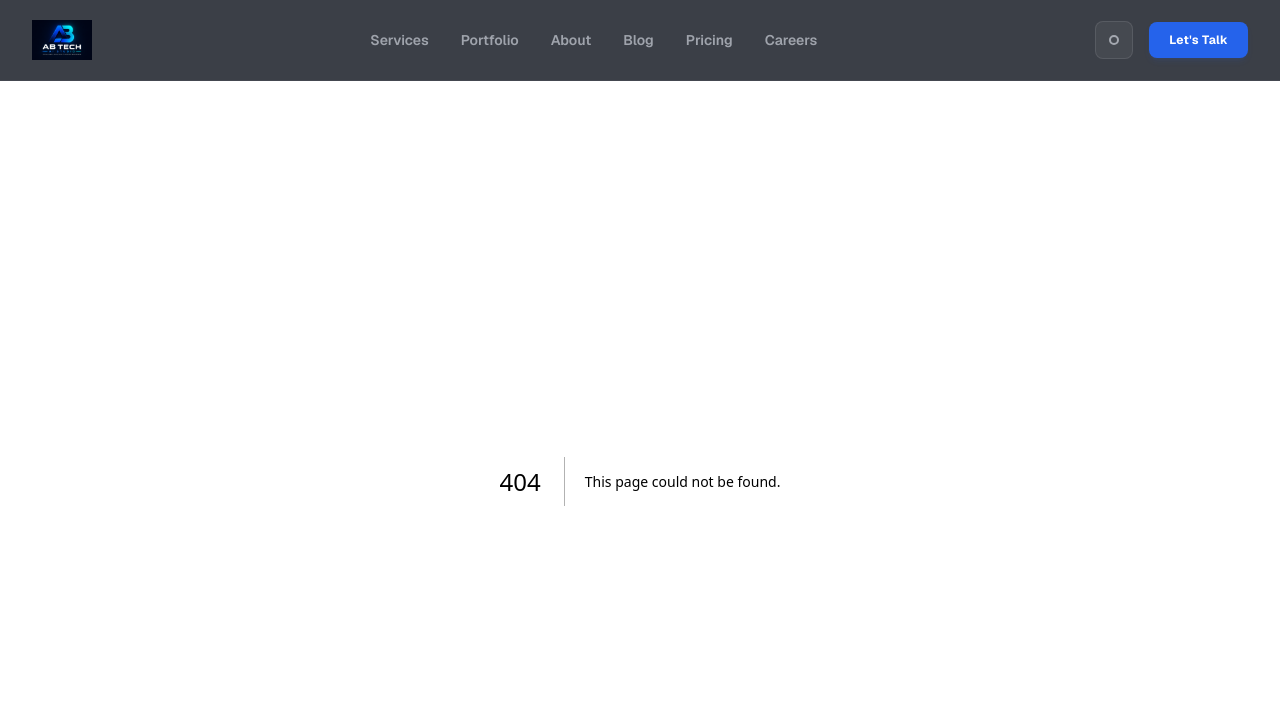
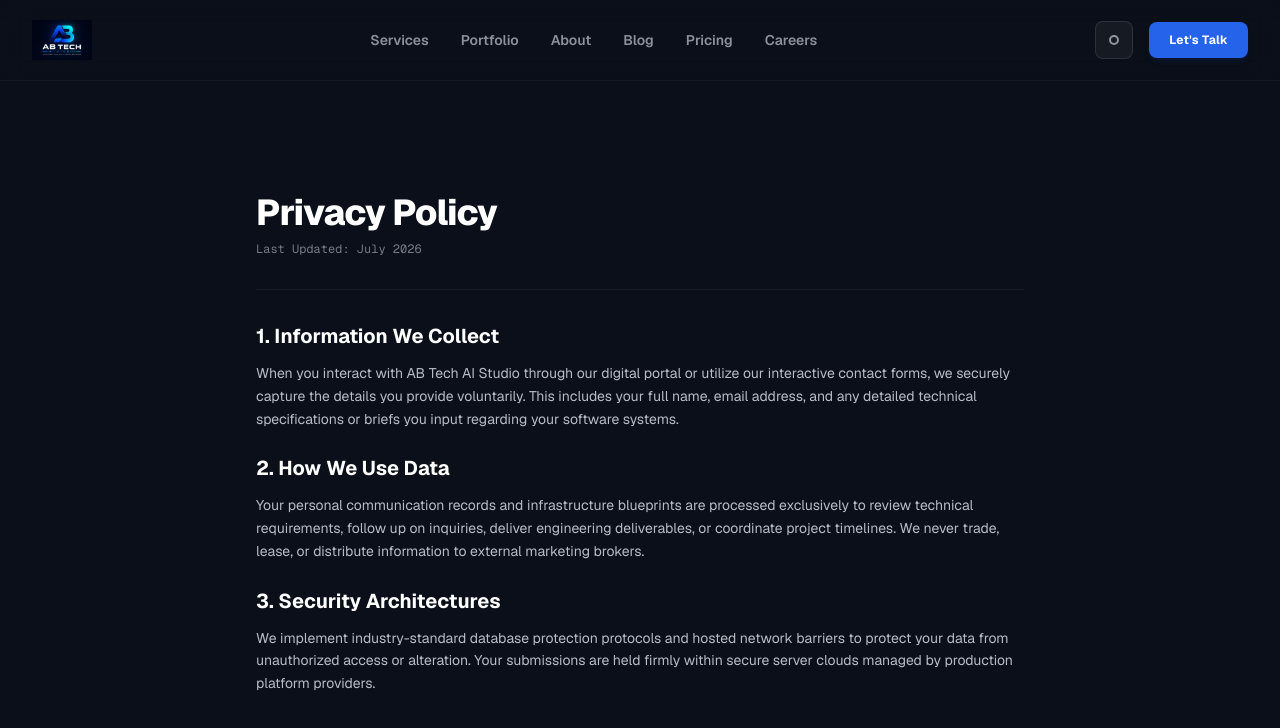
Before and after one commit to TNS0510/ab-tech-studio-app, a Next.js app: page /privacy in a window 1280 px wide. Before the commit this address had no page. Shown: the top 728 px of the page. Built offline with nearby package versions, Linux system fonts and the light colour scheme.

Commit message:
feat: add corporate privacy policy page route

```diff
--- /dev/null
+++ b/src/app/privacy/page.tsx
@@ -0,0 +1,41 @@
+export default function PrivacyPage() {
+    return (
+        <main className="min-h-screen bg-deep-navy text-white pt-28 pb-20 px-4 sm:px-6 lg:px-8">
+            <div className="max-w-3xl mx-auto space-y-8">
+
+                {/* Page Title Header */}
+                <div className="space-y-2">
+                    <h1 className="text-3xl sm:text-4xl font-extrabold tracking-tight">Privacy Policy</h1>
+                    <p className="text-xs text-soft-gray/50 font-mono">Last Updated: July 2026</p>
+                </div>
+
+                <hr className="border-white/5" />
+
+                {/* Content Breakdown Blocks */}
+                <div className="space-y-6 text-sm text-soft-gray/80 leading-relaxed">
+                    <section className="space-y-3">
+                        <h2 className="text-xl font-bold text-white">1. Information We Collect</h2>
+                        <p>
+                            When you interact with AB Tech AI Studio through our digital portal or utilize our interactive contact forms, we securely capture the details you provide voluntarily. This includes your full name, email address, and any detailed technical specifications or briefs you input regarding your software systems.
+                        </p>
+                    </section>
+
+                    <section className="space-y-3">
+                        <h2 className="text-xl font-bold text-white">2. How We Use Data</h2>
+                        <p>
+                            Your personal communication records and infrastructure blueprints are processed exclusively to review technical requirements, follow up on inquiries, deliver engineering deliverables, or coordinate project timelines. We never trade, lease, or distribute information to external marketing brokers.
+                        </p>
+                    </section>
+
+                    <section className="space-y-3">
+                        <h2 className="text-xl font-bold text-white">3. Security Architectures</h2>
+                        <p>
+                            We implement industry-standard database protection protocols and hosted network barriers to protect your data from unauthorized access or alteration. Your submissions are held firmly within secure server clouds managed by production platform providers.
+                        </p>
+                    </section>
+                </div>
+
+            </div>
+        </main>
+    );
+}
```
